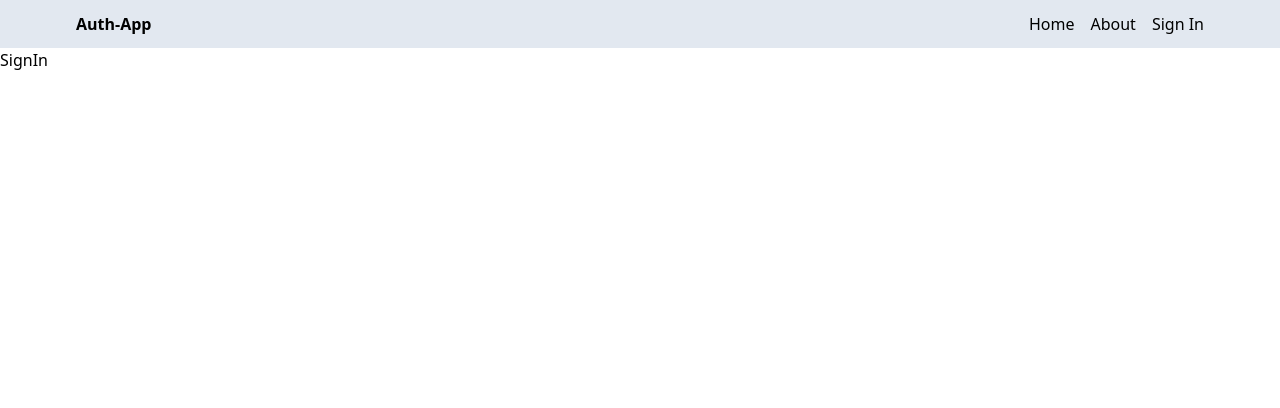
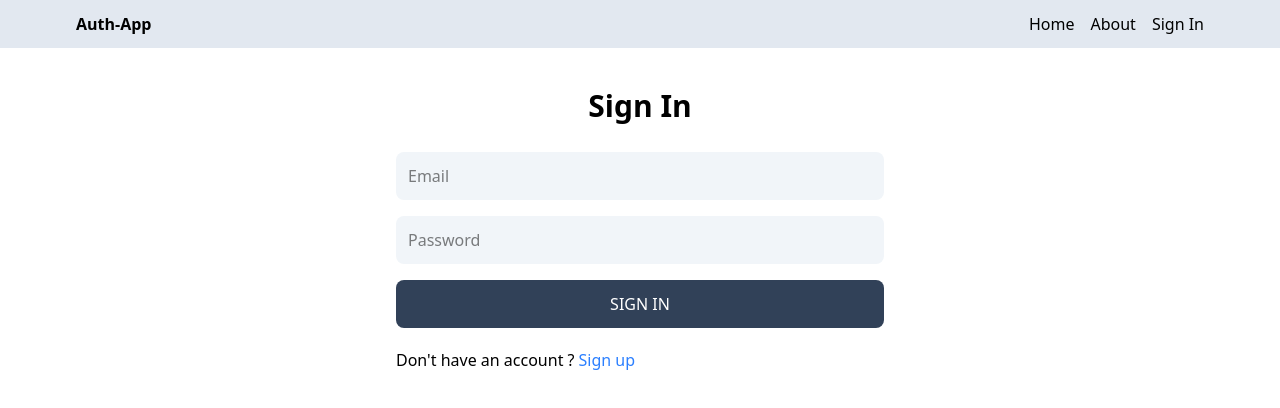
Before and after one commit to FarisShamsudeen/mern-auth-redux, a React (Vite) app in the folder client/: page /sign-in in a window 1280 px wide. Shown: the top 408 px of the page. Built offline with nearby package versions, Linux system fonts and the light colour scheme.

Commit message:
Complete the Sign in page functionality

```diff
--- a/client/src/pages/SignIn.jsx
+++ b/client/src/pages/SignIn.jsx
@@ -1,9 +1,61 @@
+import { useState } from 'react';
+import { Link, useNavigate } from 'react-router-dom';
+
 function SignIn() {
 
+  const [formData, setFormData] = useState({})
+  const [error, setError] = useState(false)
+  const [loading, setLoading] = useState(false)
+
+  const navigate = useNavigate()
+
+  const handleChange = (e) => {
+    setFormData({ ...formData, [e.target.id]: e.target.value });
+  }
+
+  const handleSubmit = async (e) => {
+    e.preventDefault();
+    try {
+      setLoading(true)
+      setError(false)
+      const res = await fetch('/api/auth/signin', {
+        method: 'POST',
+        headers: {
+          'Content-Type': 'application/json',
+        },
+        body: JSON.stringify(formData),
+      });
+      const data = await res.json();
+      setLoading(false)
+      if (data.success === false) {
+        setError(true)
+        return
+      }
+      navigate("/")
+    } catch (error) {
+      setLoading(false)
+      setError(true)
+    }
+  }
+
   return (
-    <>
-      SignIn
-    </>
+    <div className='p-3 max-w-lg mx-auto'>
+      <h1 className='text-3xl text-center font-semibold my-7'>Sign In</h1>
+      <form onSubmit={handleSubmit} className='flex flex-col gap-4'>
+        <input onChange={handleChange} className='bg-slate-100 p-3 rounded-lg' type='email' placeholder='Email' id='email' />
+        <input onChange={handleChange} className='bg-slate-100 p-3 rounded-lg' type='password' placeholder='Password' id='password' />
+        <button disabled={loading} className='bg-slate-700 text-white p-3 rounded-lg uppercase hover:opacity-95 disabled:opacity-80'>
+          {loading ? "Loading" : "Sign in"}
+        </button>
+      </form>
+      <div className='flex gap-1 mt-5'>
+        <p>Don{"'"}t have an account ?</p>
+        <Link to='/sign-up'>
+          <span className='text-blue-500'>Sign up</span>
+        </Link>
+      </div>
+      <p className='text-red-500 mt-5'>{error && "Something Went Wrong"}</p>
+    </div>
   )
 }
 
--- a/client/src/pages/SignUp.jsx
+++ b/client/src/pages/SignUp.jsx
@@ -1,11 +1,13 @@
 import { useState } from 'react';
-import { Link } from 'react-router-dom';
+import { Link, useNavigate } from 'react-router-dom';
 
 function SignUp() {
 
   const [formData, setFormData] = useState({})
   const [error, setError] = useState(false)
   const [loading, setLoading] = useState(false)
+
+  const navigate = useNavigate()
 
   const handleChange = (e) => {
     setFormData({ ...formData, [e.target.id]: e.target.value });
@@ -29,6 +31,7 @@
         setError(true)
         return
       }
+      navigate("/sign-in")
     } catch (error) {
       setLoading(false)
       setError(true)
```
Also changed, not shown: 1 other file (tests, documents, lock files or other folders).
